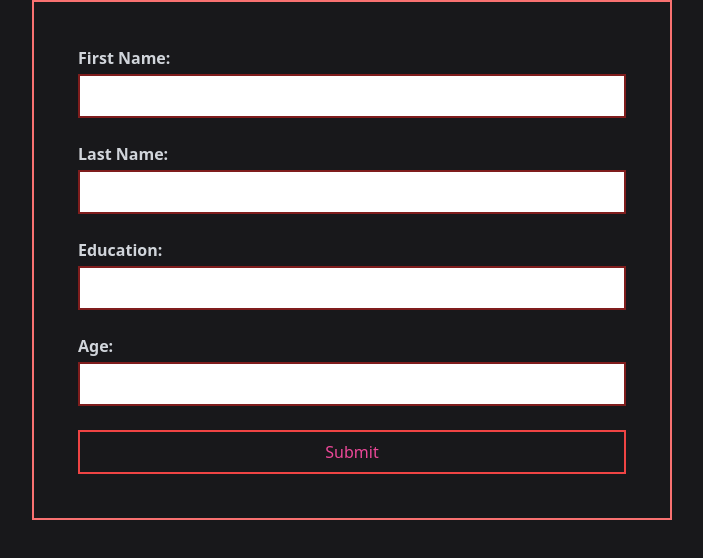
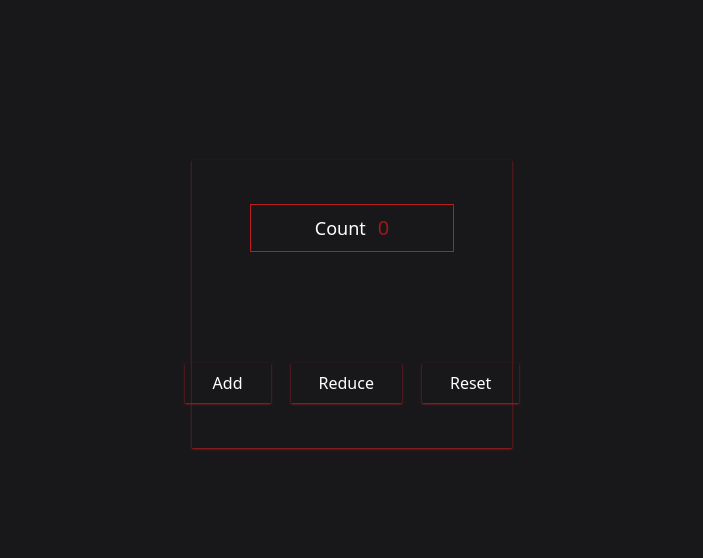
Before and after one commit to ManishDevlikar/daily-react, a React (Vite) app: page / in a window 1280 px wide. Shown: the top 558 px of the page, without its empty margins (288-991 px from the left). Built offline with nearby package versions, Linux system fonts and the light colour scheme.

Commit message:
add counter ex

```diff
--- /dev/null
+++ b/src/Components/Counter/Counter.jsx
@@ -0,0 +1,30 @@
+import { useState } from "react";
+
+function Counter(){
+    const[count,setCount]= useState(0);
+
+    function addCount(){
+        setCount(count+1);
+    }
+    function reduceCount(){
+        if(count>0)
+        setCount(count-1);
+    }
+    function resetCount(){
+        setCount(0);
+    }
+    return (
+        <>
+            <div className="transition-all ease-in-out shadow-sm hover:scale-105 shadow-red-700  w-1/4 m-auto h-72 flex flex-col mt-40 align-middle justify-center gap-28 hover:shadow-md hover:shadow-red-700">
+                <p className="transition-all ease-in-out text-white text-center ring-1 ring-red-700   hover:ring-2 hover:ring-red-700 pl-16 pr-16 pt-2 pb-2 self-center hover:bg-slate-300 text-[18px] hover:scale-105 hover:text-black">Count<span className="text-red-800 pl-3 text-[20px]">{count}</span></p>
+                <div className="transition-all ease-in-out duration-1000 flex align-middle justify-center gap-5">
+                <button className="transition-all ease-in-out duration-200 pl-7 pr-7 pt-2 pb-2 text-white shadow-sm shadow-red-700 hover:shadow-md hover:shadow-red-700 scale-100 hover:scale-105 focus:scale-100 focus:shadow-sm focus:shadow-red-700" onClick={addCount}>Add</button>
+                <button className="transition-all ease-in-out duration-200 pl-7 pr-7 pt-2 pb-2 text-white shadow-sm shadow-red-700 hover:shadow-md hover:shadow-red-700 scale-100 hover:scale-105 focus:scale-100 focus:shadow-sm focus:shadow-red-700" onClick={reduceCount}>Reduce</button>
+                <button className="transition-all ease-in-out duration-200 pl-7 pr-7 pt-2 pb-2 text-white shadow-sm shadow-red-700 hover:shadow-md hover:shadow-red-700 scale-100 hover:scale-105 focus:scale-100 focus:shadow-sm focus:shadow-red-700" onClick={resetCount}>Reset</button>
+                </div>
+            </div>
+        </>
+    )
+}
+
+export default Counter;
--- a/src/main.jsx
+++ b/src/main.jsx
@@ -2,9 +2,11 @@ import React from 'react'
 import ReactDOM from 'react-dom/client'
 import './css/index.css'
 import Form from './Components/Form.jsx'
+import Counter from './Components/Counter/Counter.jsx'
 
 ReactDOM.createRoot(document.getElementById('root')).render(
   <React.StrictMode>
-    <Form />
+    {/* <Form /> */}
+    <Counter/>
   </React.StrictMode>,
 )
```
